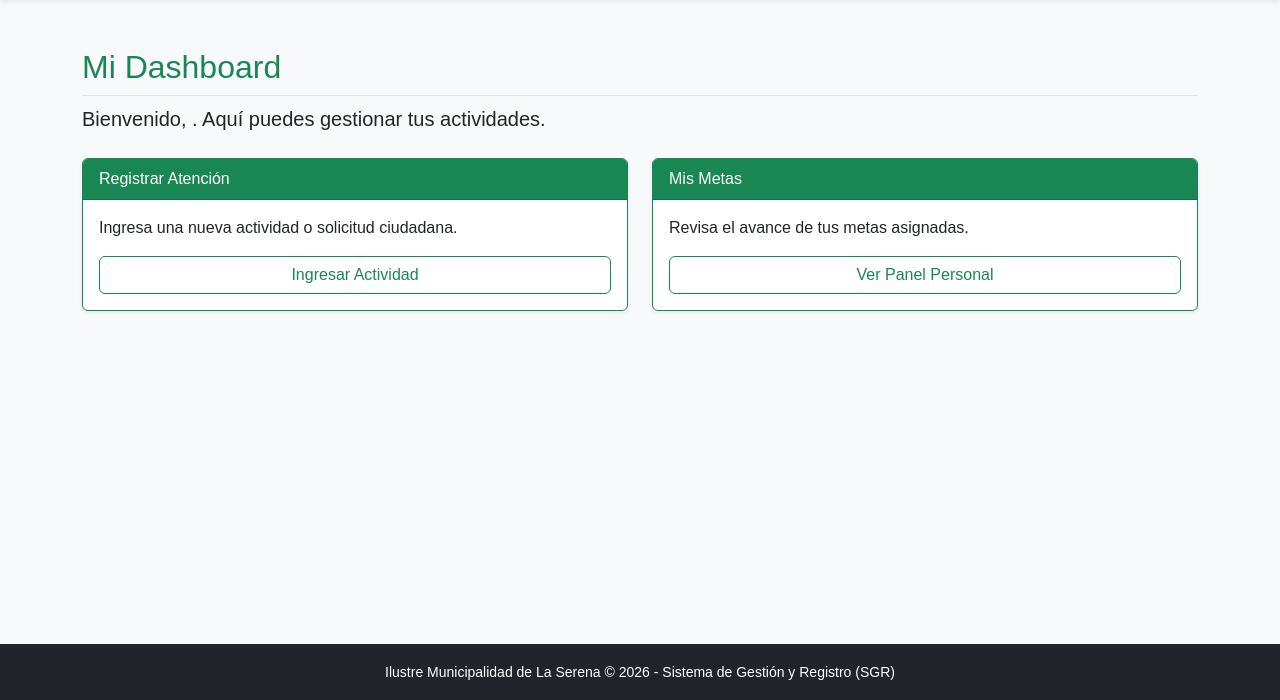
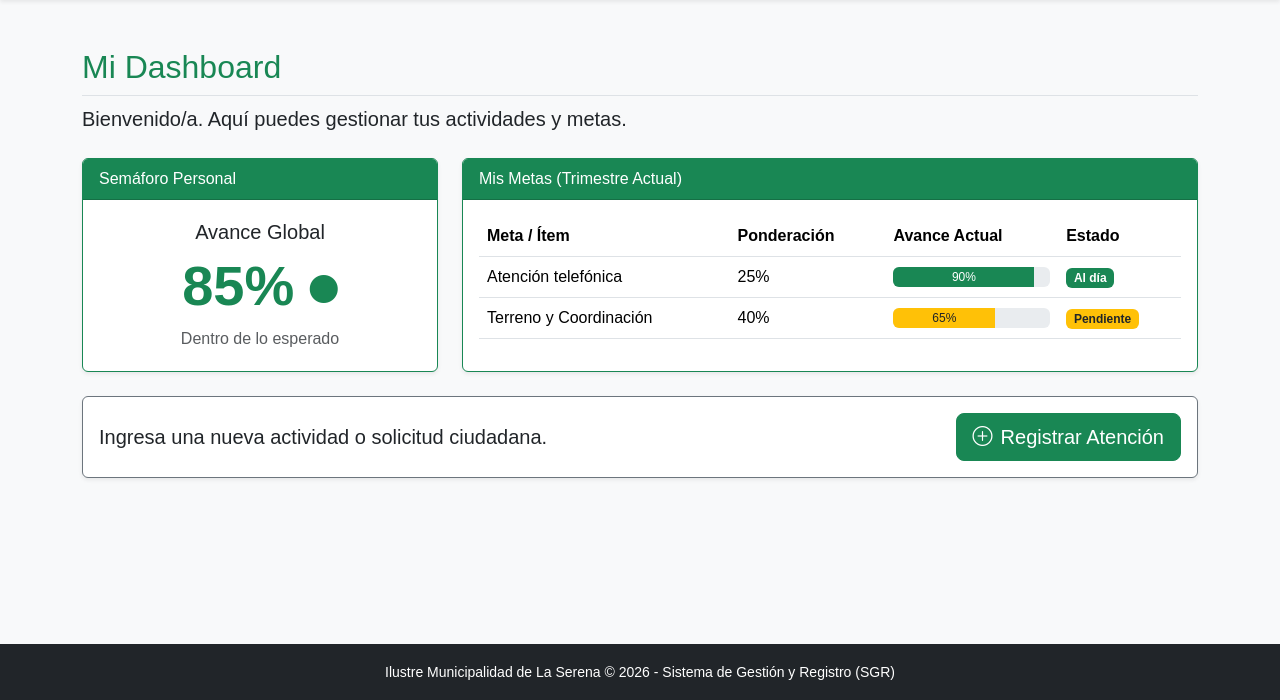
Before and after one commit to Akostao5evr/eva2-backend, a Django app: page /seguimientoWeb/dashboard/ in a window 1280 px wide. Shown: the part 100-800 px from the top of the page. Run offline with Django 5.2, Linux system fonts and the light colour scheme; a user stored in the database is signed in; tables that the repository leaves empty hold one stand-in row (values such as "Sample post"); some libraries are stand-ins or nearby versions.

Commit message:
Implementación de semáforo en dashboard funcionarios

```diff
--- a/templates/seguimientoWeb/dashboard_funcionario.html
+++ b/templates/seguimientoWeb/dashboard_funcionario.html
@@ -2,25 +2,74 @@
 {% block content %}
 <div class="container mt-4">
     <h2 class="text-success border-bottom pb-2">Mi Dashboard</h2>
-    <p class="lead">Bienvenido, {{ request.user.first_name }}. Aquí puedes gestionar tus actividades.</p>
+    <p class="lead">Bienvenido/a. Aquí puedes gestionar tus actividades y metas.</p>
 
     <div class="row mt-4">
-        <div class="col-md-6 mb-3">
-            <div class="card shadow-sm border-success">
-                <div class="card-header bg-success text-white">Registrar Atención</div>
-                <div class="card-body">
-                    <p>Ingresa una nueva actividad o solicitud ciudadana.</p>
-                    <a href="{% url 'crear_actividad' %}" class="btn btn-outline-success w-100">Ingresar Actividad</a>
+        <!-- Tarjeta de Semáforo -->
+        <div class="col-md-4 mb-3">
+            <div class="card shadow-sm border-success h-100">
+                <div class="card-header bg-success text-white">Semáforo Personal</div>
+                <div class="card-body text-center d-flex flex-column justify-content-center">
+                    <h5 class="card-title">Avance Global</h5>
+                    <div class="display-4 fw-bold text-success mb-2">
+                        85% <i class="bi bi-circle-fill text-success" style="font-size: 0.5em; vertical-align: middle;"></i>
+                    </div>
+                    <p class="card-text text-muted">Dentro de lo esperado</p>
                 </div>
             </div>
         </div>
-        <div class="col-md-6 mb-3">
-            <div class="card shadow-sm border-success">
-                <div class="card-header bg-success text-white">Mis Metas</div>
+
+        <!-- Tarjeta de Metas (Requerimiento 10) -->
+        <div class="col-md-8 mb-3">
+            <div class="card shadow-sm border-success h-100">
+                <div class="card-header bg-success text-white">Mis Metas (Trimestre Actual)</div>
                 <div class="card-body">
-                    <p>Revisa el avance de tus metas asignadas.</p>
-                    <!-- Aquí irá el HTML de la tabla de metas que te pasé en el prompt anterior -->
-                    <a href="#" class="btn btn-outline-success w-100">Ver Panel Personal</a>
+                    <table class="table table-hover align-middle">
+                        <thead>
+                            <tr>
+                                <th>Meta / Ítem</th>
+                                <th>Ponderación</th>
+                                <th>Avance Actual</th>
+                                <th>Estado</th>
+                            </tr>
+                        </thead>
+                        <tbody>
+                            <tr>
+                                <td>Atención telefónica</td>
+                                <td>25%</td>
+                                <td>
+                                    <div class="progress" style="height: 20px;">
+                                        <div class="progress-bar bg-success" role="progressbar" style="width: 90%;">90%</div>
+                                    </div>
+                                </td>
+                                <td><span class="badge bg-success">Al día</span></td>
+                            </tr>
+                            <tr>
+                                <td>Terreno y Coordinación</td>
+                                <td>40%</td>
+                                <td>
+                                    <div class="progress" style="height: 20px;">
+                                        <div class="progress-bar bg-warning text-dark" role="progressbar" style="width: 65%;">65%</div>
+                                    </div>
+                                </td>
+                                <td><span class="badge bg-warning text-dark">Pendiente</span></td>
+                            </tr>
+                        </tbody>
+                    </table>
+                </div>
+            </div>
+        </div>
+    </div>
+
+    <!-- Acciones Rápidas -->
+    <div class="row mt-2">
+        <div class="col-12">
+            <div class="card shadow-sm border-secondary">
+                <div class="card-body d-flex justify-content-between align-items-center">
+                    <span class="fs-5">Ingresa una nueva actividad o solicitud ciudadana.</span>
+                    <a href="{% url 'crear_actividad' %}" class="btn btn-success btn-lg">
+                        <i class="bi bi-plus-circle me-2"></i>Registrar Atención
+                    </a>
                 </div>
             </div>
         </div>
```
